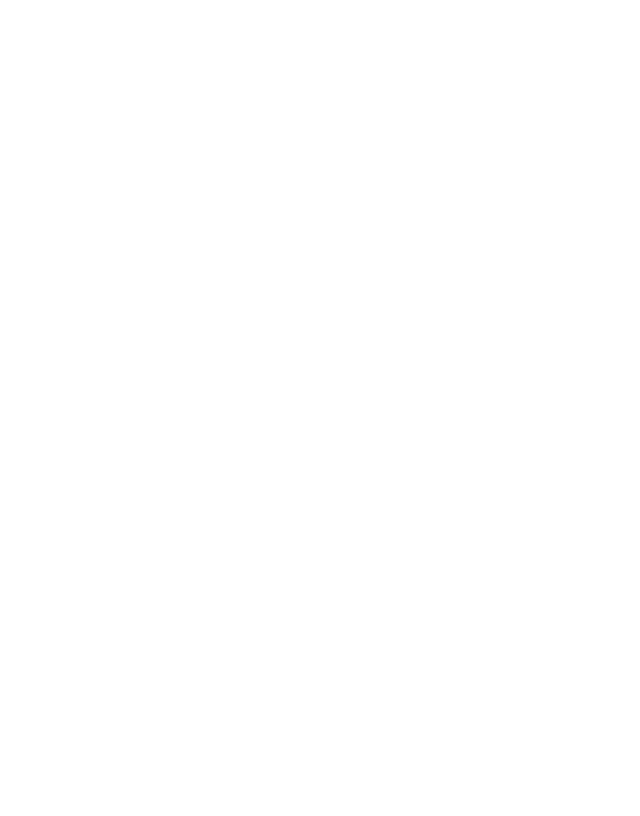
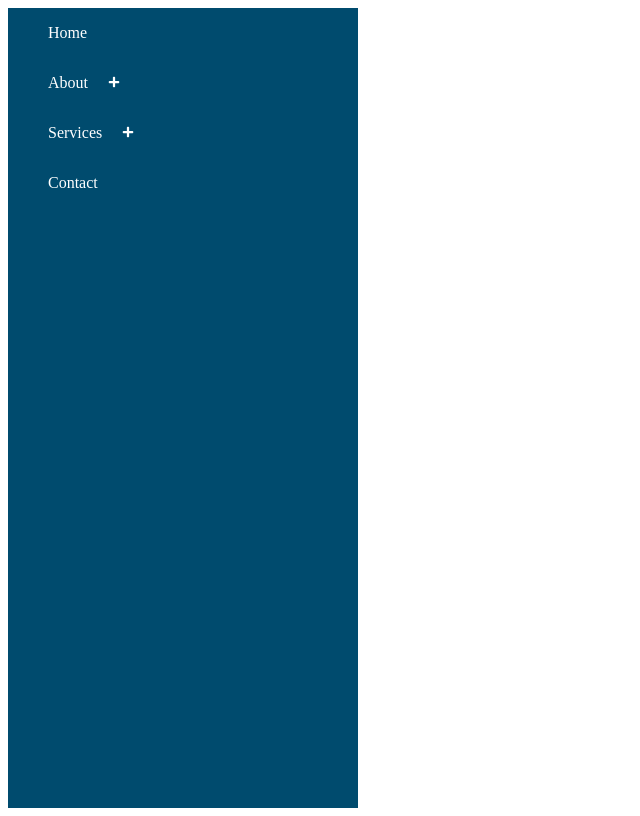
Before and after one commit to marshaljr/React_interview_projects, a React (Vite) app: page / in a window 1280 px wide. Shown: the whole page, without its empty margins (0-640 px from the left). Built offline with nearby package versions, Linux system fonts and the light colour scheme.

Commit message:
update: tree-menu

```diff
--- a/src/App.jsx
+++ b/src/App.jsx
@@ -1,4 +1,6 @@
 import "./App.css";
+import TreeMenu from "./components/tree-menu";
+import menus from "./components/tree-menu/data";
 // import LoadMoreData from "./components/load-more-data";
 // import ImageSlider from "./components/image-slider";
 // import StarRating from "./components/star-rating";
@@ -11,6 +13,7 @@ function App() {
       {/* <StarRating noOfStars={8} /> */}
       {/* <ImageSlider url={"https://picsum.photos/v2/list"} limit={"10"} /> */}
       {/* <LoadMoreData /> */}
+      <TreeMenu menus={menus} />
     </div>
   );
 }
--- a/src/components/tree-menu/data.js
+++ b/src/components/tree-menu/data.js
@@ -1,4 +1,4 @@
-export const menu = [
+const menus = [
   {
     label: "Home",
     link: "/home",
@@ -28,6 +28,16 @@ export const menu = [
       {
         label: "Mobile Development",
         link: "/services/mobile-development",
+        children: [
+          {
+            label: "iOS Development",
+            link: "/services/mobile-development/ios",
+          },
+          {
+            label: "Android Development",
+            link: "/services/mobile-development/android",
+          },
+        ],
       },
     ],
   },
@@ -36,3 +46,4 @@ export const menu = [
     link: "/contact",
   },
 ];
+export default menus;
--- a/src/components/tree-menu/index.jsx
+++ b/src/components/tree-menu/index.jsx
@@ -0,0 +1,10 @@
+import MenuLists from "./menu-lists";
+import "./style.css";
+
+export default function TreeMenu({ menus = [] }) {
+  return (
+    <div className="tree-menu-container">
+      <MenuLists list={menus} />
+    </div>
+  );
+}
--- /dev/null
+++ b/src/components/tree-menu/menu-items.jsx
@@ -0,0 +1,37 @@
+import { useState } from "react";
+import MenuLists from "./menu-lists";
+import { FaMinus, FaPlus } from "react-icons/fa";
+
+export default function MenuItems({ item }) {
+  const [displayCurrentChildren, setDisplayCurrentChildren] = useState({});
+
+  function handleToggleChildren(currentLabel) {
+    setDisplayCurrentChildren({
+      ...displayCurrentChildren,
+      [currentLabel]: !displayCurrentChildren[currentLabel],
+    });
+  }
+  console.log(displayCurrentChildren);
+  return (
+    <li>
+      <div className="menu-item-container">
+        <p>{item.label}</p>
+        {item && item.children && item.children.length > 0 ? (
+          <span onClick={() => handleToggleChildren(item.label)}>
+            {displayCurrentChildren[item.label] ? (
+              <FaMinus color="white" size={12} />
+            ) : (
+              <FaPlus color="white" size={12} />
+            )}
+          </span>
+        ) : null}
+      </div>
+      {item &&
+      item.children &&
+      item.children.length > 0 &&
+      displayCurrentChildren[item.label] ? (
+        <MenuLists list={item.children} />
+      ) : null}
+    </li>
+  );
+}
--- /dev/null
+++ b/src/components/tree-menu/menu-lists.jsx
@@ -0,0 +1,13 @@
+import MenuItems from "./menu-items";
+
+export default function MenuLists({ list = [] }) {
+  return (
+    <ul className="menu-lists-container">
+      {list && list.length
+        ? list.map((listItem) => (
+            <MenuItems key={listItem.link} item={listItem} />
+          ))
+        : null}
+    </ul>
+  );
+}
--- a/src/components/tree-menu/style.css
+++ b/src/components/tree-menu/style.css
@@ -0,0 +1,21 @@
+.tree-menu-container {
+    min-height: 100vh;
+    width: 350px;
+    background: rgb(0, 75, 110);
+
+}
+
+.menu-item-container {
+    display: flex;
+    align-items: center;
+    gap: 20px;
+    cursor: pointer;
+    color: white;
+
+}
+
+.menu-lists-container {
+    list-style: none;
+    text-decoration: none;
+    margin: 0;
+}
```
